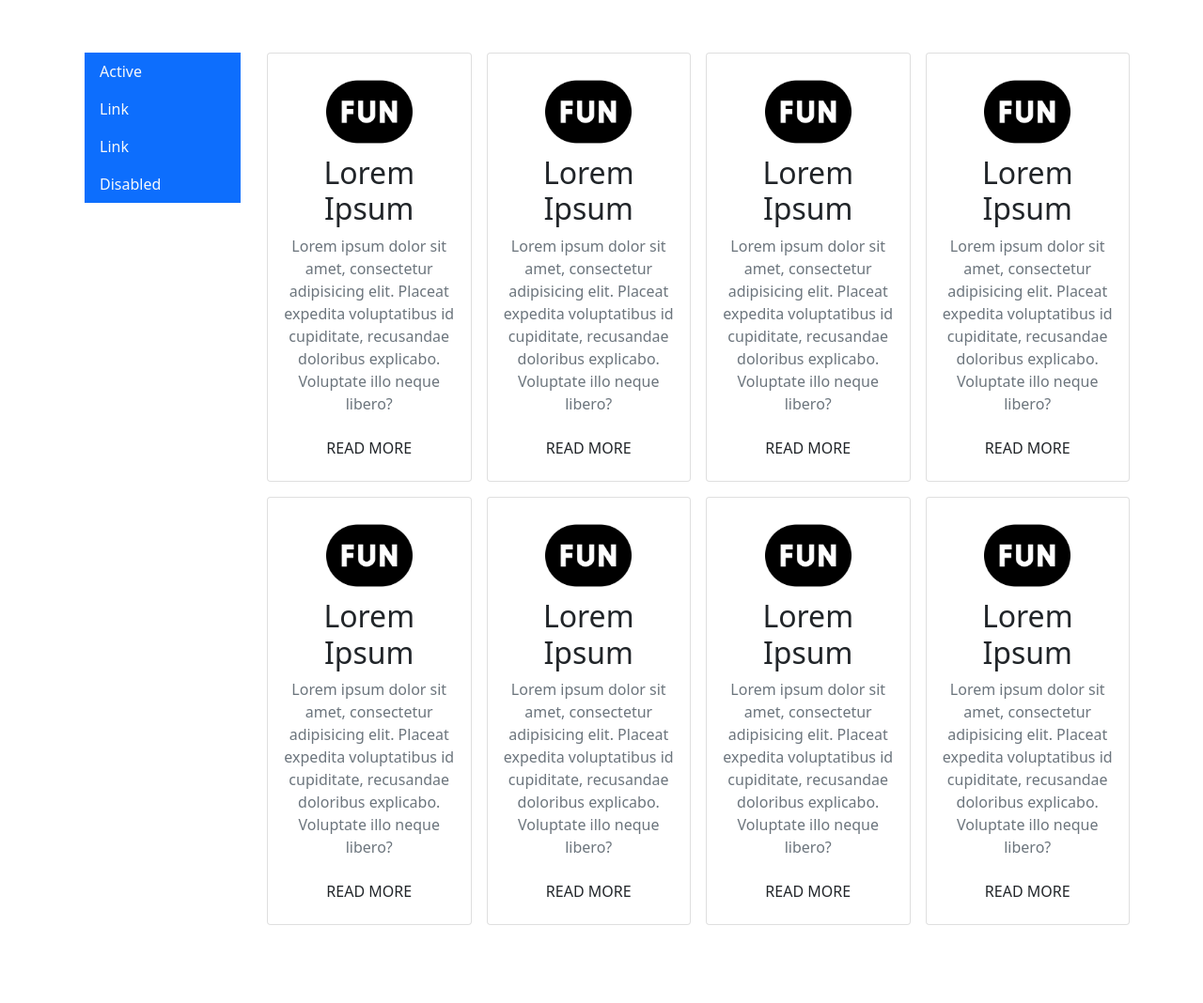
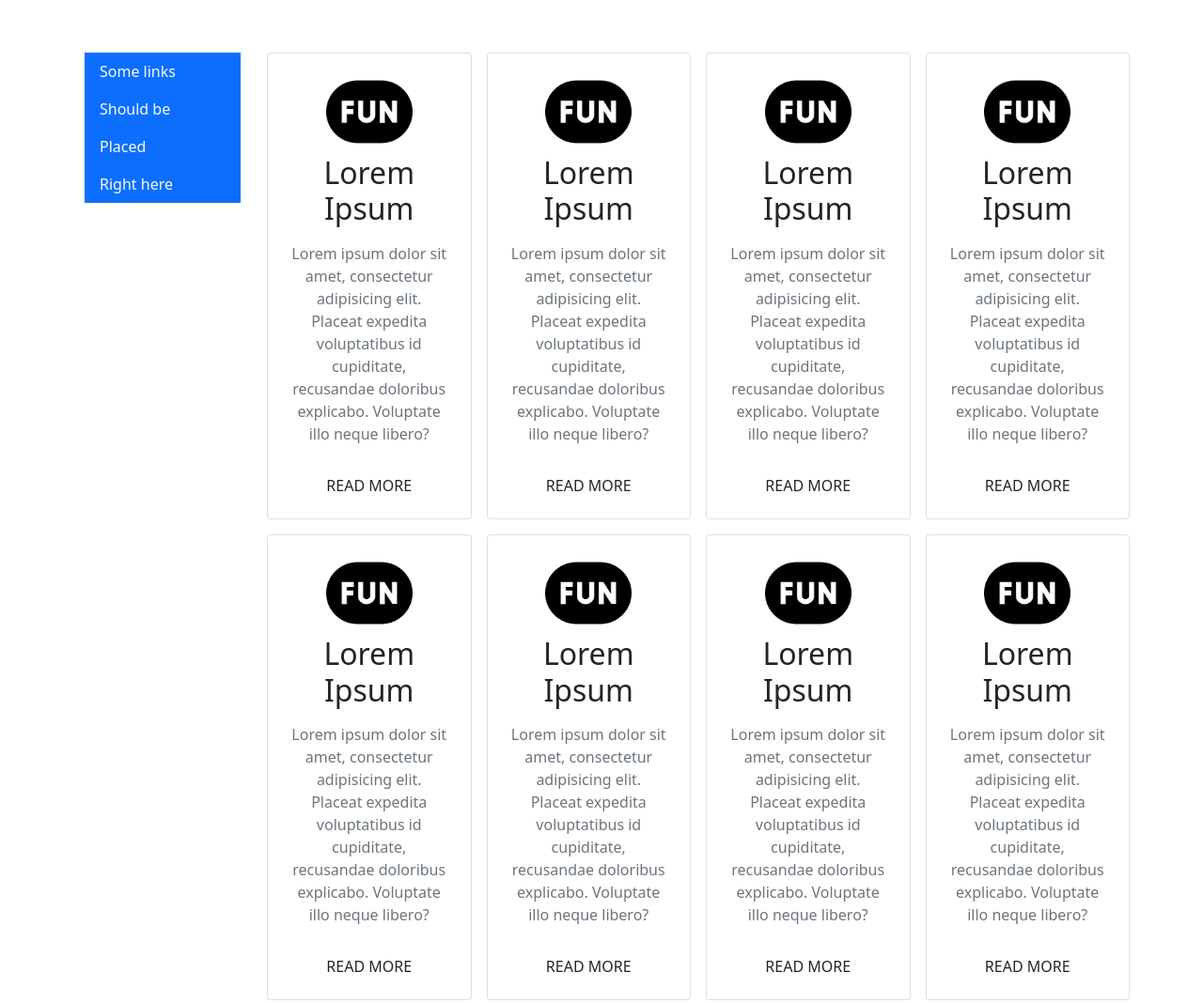
Before and after one commit to lawrencegorris/BOOTSTRAP, a plain HTML site: page index.html in a window 1280 px wide. Shown: the whole page at 94% size. Before the commit the page ends 1041 px from the top, so only its background shows below. Drawn offline with nearby package versions, Linux system fonts and the light colour scheme.

Commit message:
navbar updates

```diff
--- a/index.html
+++ b/index.html
@@ -18,38 +18,38 @@
         <div class="col-lg-2 m-2">
             <ul class="nav flex-column d-none d-lg-block bg-primary">
                 <li class="nav-item">
-                    <a class="nav-link text-light" href="#">Active</a>
+                    <a class="nav-link text-light" href="#">Some links</a>
                 </li>
                 <li class="nav-item">
-                    <a class="nav-link text-light" href="#">Link</a>
+                    <a class="nav-link text-light" href="#">Should be</a>
                 </li>
                 <li class="nav-item">
-                    <a class="nav-link text-light" href="#">Link</a>
+                    <a class="nav-link text-light" href="#">Placed</a>
                 </li>
                 <li class="nav-item">
-                    <a class="nav-link text-light" href="#">Disabled</a>
+                    <a class="nav-link text-light" href="#">Right here</a>
                 </li>
             </ul>
         </div>
 
         <div class="card card-body text-center col-sm-12 col-md-4 col-lg-2 m-2">
             <img src="./img/fun.png" alt="" class="img-fluid mx-auto w-50">            <h2 class="card-title">Lorem Ipsum</h2>
-            <p class="card-text text-muted">Lorem ipsum dolor sit amet, consectetur adipisicing elit. Placeat expedita voluptatibus id cupiditate, recusandae doloribus explicabo. Voluptate illo neque libero?</p>
+            <p class="card-text text-muted p-2">Lorem ipsum dolor sit amet, consectetur adipisicing elit. Placeat expedita voluptatibus id cupiditate, recusandae doloribus explicabo. Voluptate illo neque libero?</p>
             <a href="http://nooooooooooooooo.com/" class="btn">READ MORE</a>
         </div>
         <div class="card card-body text-center col-sm-12 col-md-4 col-lg-2 m-2">
             <img src="./img/fun.png" alt="" class="img-fluid mx-auto w-50">            <h2 class="card-title">Lorem Ipsum</h2>
-            <p class="card-text text-muted">Lorem ipsum dolor sit amet, consectetur adipisicing elit. Placeat expedita voluptatibus id cupiditate, recusandae doloribus explicabo. Voluptate illo neque libero?</p>
+            <p class="card-text text-muted p-2">Lorem ipsum dolor sit amet, consectetur adipisicing elit. Placeat expedita voluptatibus id cupiditate, recusandae doloribus explicabo. Voluptate illo neque libero?</p>
             <a href="http://nooooooooooooooo.com/" class="btn">READ MORE</a>
         </div>
         <div class="card card-body text-center col-sm-12 col-md-4 col-lg-2 m-2">
             <img src="./img/fun.png" alt="" class="img-fluid mx-auto w-50">            <h2 class="card-title">Lorem Ipsum</h2>
-            <p class="card-text text-muted">Lorem ipsum dolor sit amet, consectetur adipisicing elit. Placeat expedita voluptatibus id cupiditate, recusandae doloribus explicabo. Voluptate illo neque libero?</p>
+            <p class="card-text text-muted p-2">Lorem ipsum dolor sit amet, consectetur adipisicing elit. Placeat expedita voluptatibus id cupiditate, recusandae doloribus explicabo. Voluptate illo neque libero?</p>
             <a href="http://nooooooooooooooo.com/" class="btn">READ MORE</a>
         </div>
         <div class="card card-body text-center col-sm-12 col-md-4 col-lg-2 m-2">
             <img src="./img/fun.png" alt="" class="img-fluid mx-auto w-50">            <h2 class="card-title">Lorem Ipsum</h2>
-            <p class="card-text text-muted">Lorem ipsum dolor sit amet, consectetur adipisicing elit. Placeat expedita voluptatibus id cupiditate, recusandae doloribus explicabo. Voluptate illo neque libero?</p>
+            <p class="card-text text-muted p-2">Lorem ipsum dolor sit amet, consectetur adipisicing elit. Placeat expedita voluptatibus id cupiditate, recusandae doloribus explicabo. Voluptate illo neque libero?</p>
             <a href="http://nooooooooooooooo.com/" class="btn">READ MORE</a>
         </div>
         </div>
@@ -59,22 +59,22 @@
         <div class="card card-body text-center col-sm-12 col-md-4 col-lg-2 m-2">
             <img src="./img/fun.png" alt="" class="img-fluid mx-auto w-50">
             <h2 class="card-title">Lorem Ipsum</h2>
-            <p class="card-text text-muted">Lorem ipsum dolor sit amet, consectetur adipisicing elit. Placeat expedita voluptatibus id cupiditate, recusandae doloribus explicabo. Voluptate illo neque libero?</p>
+            <p class="card-text text-muted p-2">Lorem ipsum dolor sit amet, consectetur adipisicing elit. Placeat expedita voluptatibus id cupiditate, recusandae doloribus explicabo. Voluptate illo neque libero?</p>
             <a href="http://nooooooooooooooo.com/" class="btn">READ MORE</a>
         </div>
         <div class="card card-body text-center col-sm-12 col-md-4 col-lg-2 m-2">
             <img src="./img/fun.png" alt="" class="img-fluid mx-auto w-50">            <h2 class="card-title">Lorem Ipsum</h2>
-            <p class="card-text text-muted">Lorem ipsum dolor sit amet, consectetur adipisicing elit. Placeat expedita voluptatibus id cupiditate, recusandae doloribus explicabo. Voluptate illo neque libero?</p>
+            <p class="card-text text-muted p-2">Lorem ipsum dolor sit amet, consectetur adipisicing elit. Placeat expedita voluptatibus id cupiditate, recusandae doloribus explicabo. Voluptate illo neque libero?</p>
             <a href="http://nooooooooooooooo.com/" class="btn">READ MORE</a>
         </div>
         <div class="card card-body text-center col-sm-12 col-md-4 col-lg-2 m-2">
             <img src="./img/fun.png" alt="" class="img-fluid mx-auto w-50">            <h2 class="card-title">Lorem Ipsum</h2>
-            <p class="card-text text-muted">Lorem ipsum dolor sit amet, consectetur adipisicing elit. Placeat expedita voluptatibus id cupiditate, recusandae doloribus explicabo. Voluptate illo neque libero?</p>
+            <p class="card-text text-muted p-2">Lorem ipsum dolor sit amet, consectetur adipisicing elit. Placeat expedita voluptatibus id cupiditate, recusandae doloribus explicabo. Voluptate illo neque libero?</p>
             <a href="http://nooooooooooooooo.com/" class="btn">READ MORE</a>
         </div>
         <div class="card card-body text-center col-sm-12 col-md-4 col-lg-2 m-2">
             <img src="./img/fun.png" alt="" class="img-fluid mx-auto w-50">            <h2 class="card-title">Lorem Ipsum</h2>
-            <p class="card-text text-muted">Lorem ipsum dolor sit amet, consectetur adipisicing elit. Placeat expedita voluptatibus id cupiditate, recusandae doloribus explicabo. Voluptate illo neque libero?</p>
+            <p class="card-text text-muted p-2">Lorem ipsum dolor sit amet, consectetur adipisicing elit. Placeat expedita voluptatibus id cupiditate, recusandae doloribus explicabo. Voluptate illo neque libero?</p>
             <a href="http://nooooooooooooooo.com/" class="btn">READ MORE</a>
         </div>
     </div>
```
